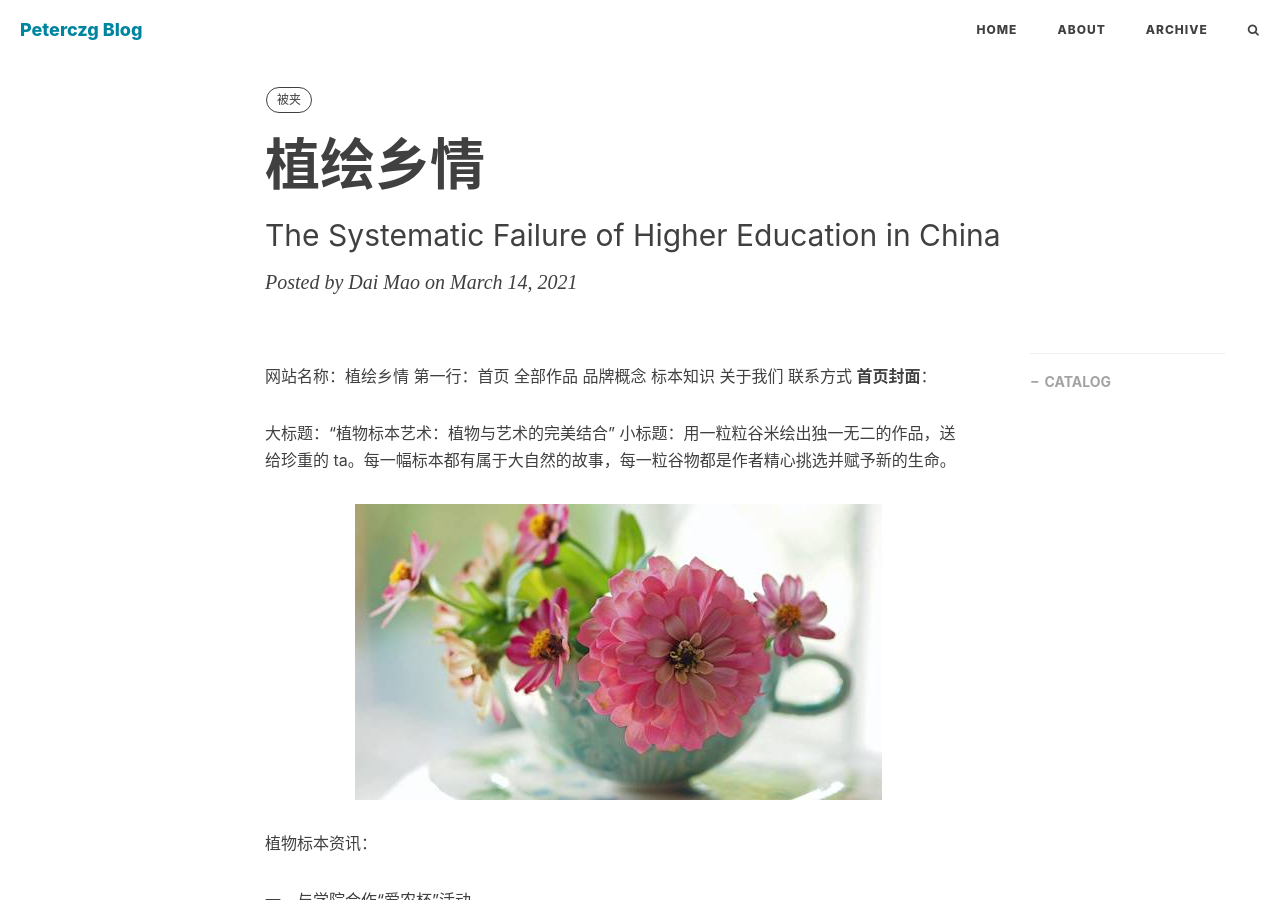
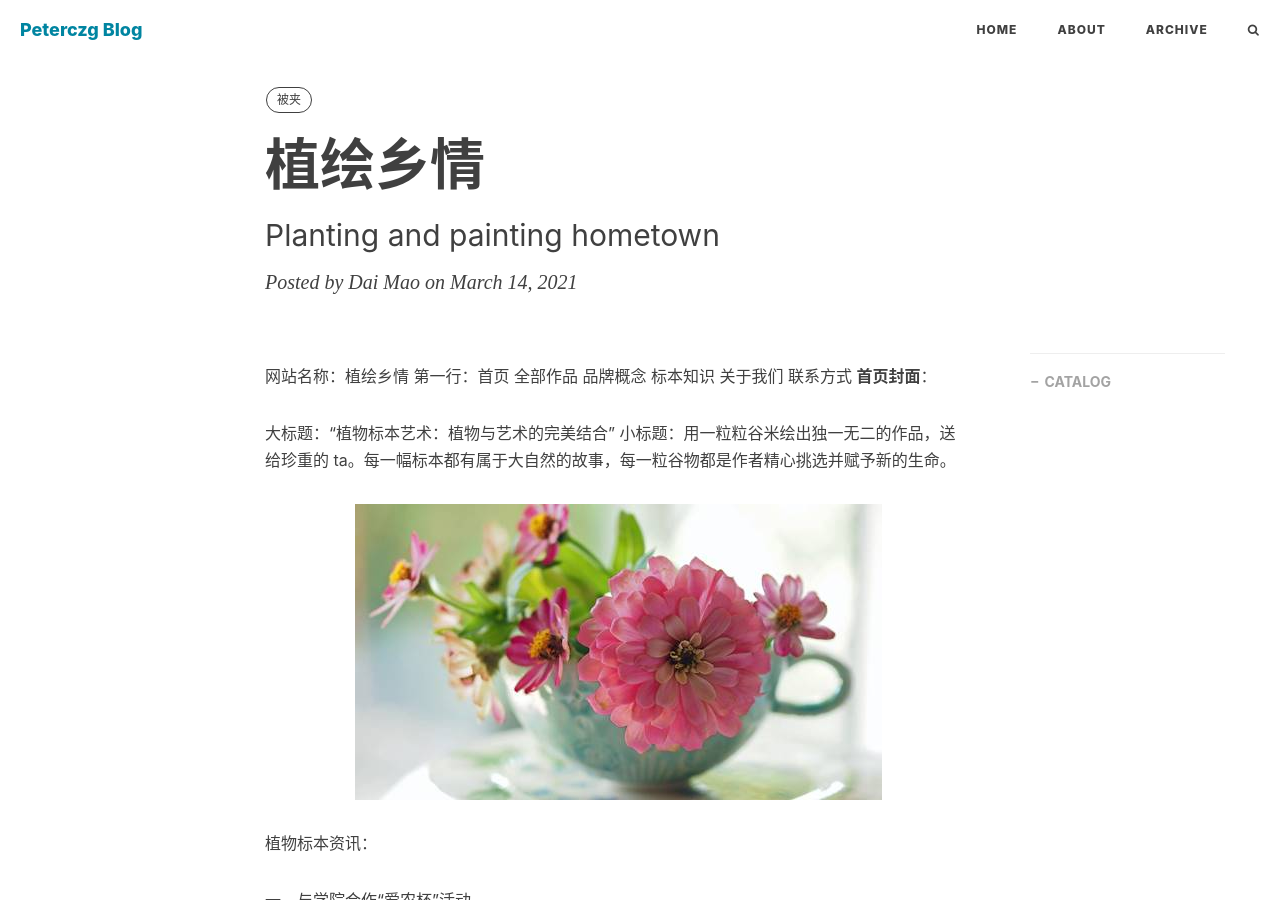
Before and after one commit to peterczg/peterczg.github.io, a Jekyll site: the page built from _posts/2021-03-14-植绘乡情.md, in a window 1280 px wide and 900 px high. Built offline with Jekyll 4.4.1, drawn with Linux system fonts in a browser that asks for light colours; nearby versions of some CDN libraries; comment, search, counter and statistics services are not loaded.

Commit message:
change plant subtitle

```diff
--- a/_posts/2021-03-14-植绘乡情.md
+++ b/_posts/2021-03-14-植绘乡情.md
@@ -1,7 +1,7 @@
 ---
 layout: post
 title: "植绘乡情"
-subtitle: "The Systematic Failure of Higher Education in China"
+subtitle: "Planting and painting hometown"
 date: 2021-03-14 22:00:00
 author: "Dai Mao"
 catalog: false
```
